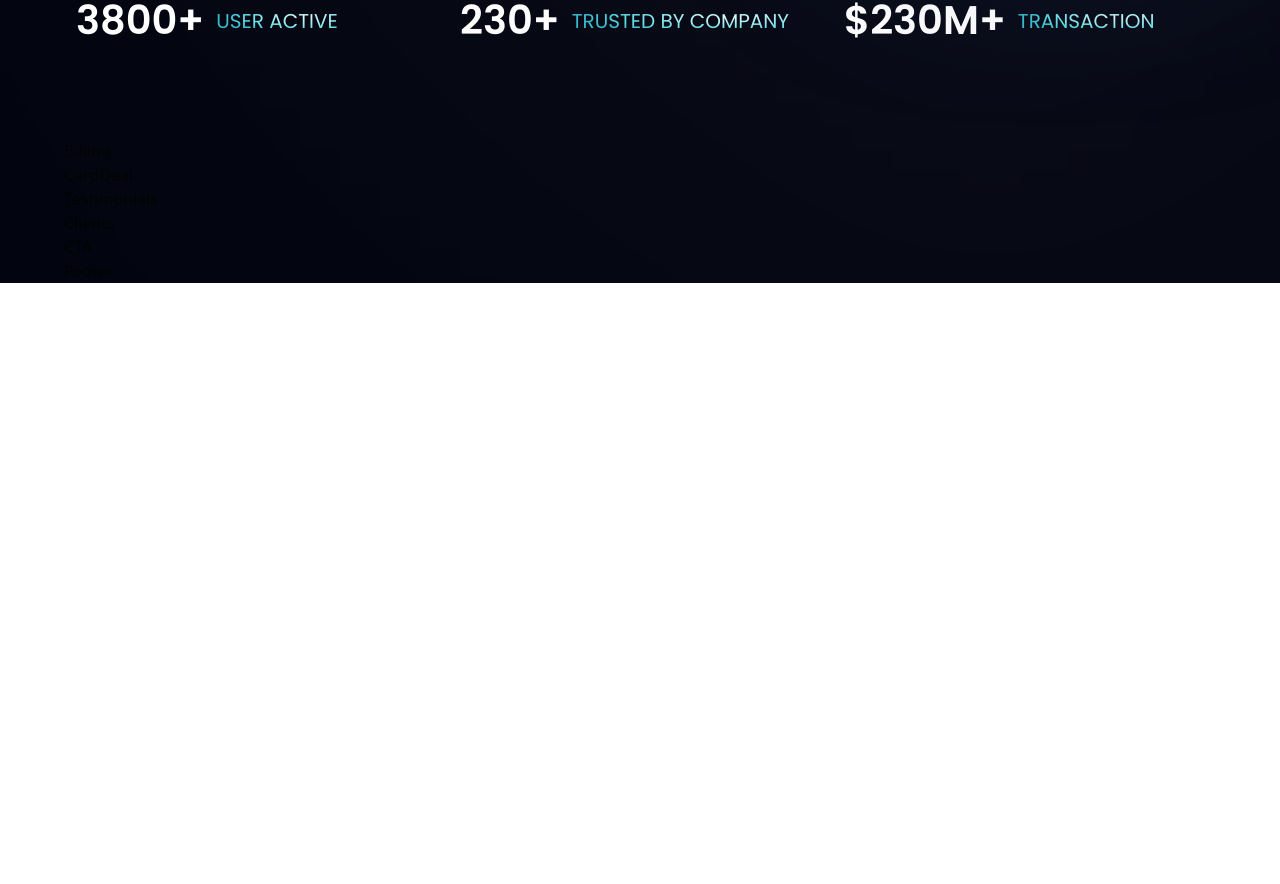
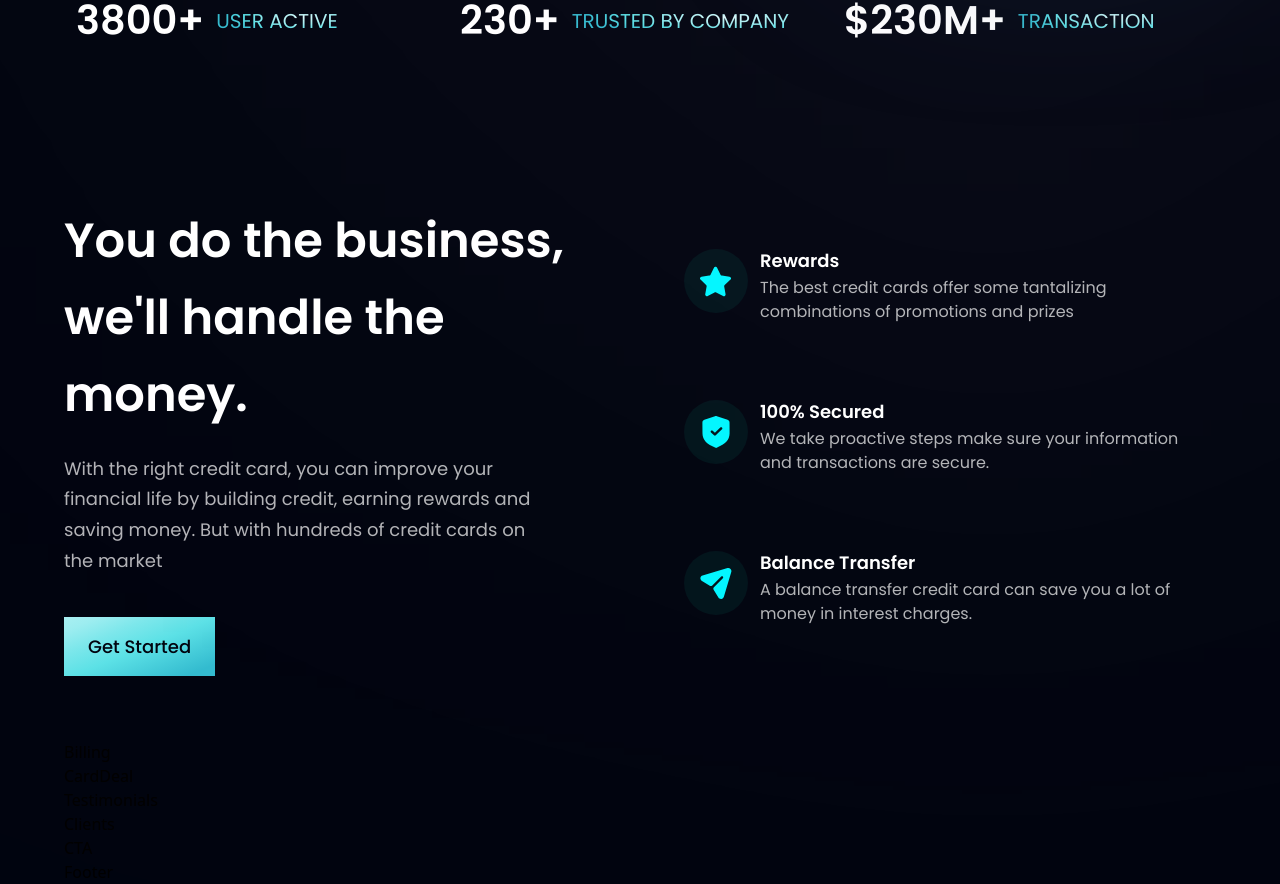
Before and after one commit to Makomanix/Business, a React (Vite) app: page / in a window 1280 px wide. Shown: the part 806-1690 px from the top of the page. Before the commit the page ends 1089 px from the top, so only its background shows below. Built offline with nearby package versions, Linux system fonts and the light colour scheme.

Commit message:
business component complete

```diff
--- a/src/Components/Business.jsx
+++ b/src/Components/Business.jsx
@@ -3,10 +3,38 @@
 import styles, { layout } from  '../style';
 import Button from './Button'
 
-const Business = () => (
-    <div>
+const FeatureCard = ({icon, title, content, index}) => (
+  <div className={`flex flex-row p-6 rounded-[20px] ${index !== features.length -1 ? "mb-6" : "mb-0"} feature-card`}>
+    <div className={`w-[64px] h-[64px] rounded-full ${styles.flexCenter} bg-dimBlue`}>
+      <img src={icon} alt='icon' className='w-[50%] h-[50%] object-contain'/>
+    </div>
+    <div className='flex-1 flex flex-col ml-3'>
+      <h4 className='font-poppins font-semibold text-white text-[18px] leading-[23px] mb-1'>
+        {title}
+      </h4>
+      <p className='font-poppins font-normal text-dimWhite text-[16px] leading-[24px] mb-1'>
+        {content}
+      </p>
 
     </div>
+  </div>
+)
+
+const Business = () => (
+    <section id="features" className={layout.section}>
+      <div className={layout.sectionInfo}>
+        <h2 className={styles.heading2}>You do the business, <br className='sm:block hidden'/> we'll handle the money.</h2>
+        <p className={`${styles.paragraph} max-w-[470px] mt-5`}>With the right credit card, you can improve your financial life by building credit, earning rewards and saving money. But with hundreds of credit cards on the market</p>
+
+        <Button styles="mt-10"/>
+      </div>
+
+      <div className={`${layout.sectionImg} flex-col`}>
+        {features.map((feature, index) => (
+          <FeatureCard key={feature.id} {...feature} index={index}/>
+        ))}
+      </div>
+    </section>
   )
 
 
--- a/src/Components/Button.jsx
+++ b/src/Components/Button.jsx
@@ -1,9 +1,11 @@
 import React from 'react'
 
-const Button = () => {
-  return (
-    <div>Button</div>
+const Button = ({ styles }) => (
+    <button type='button' className={`py-4 px-6 bg-blue-gradient font-poppins font-medium text-[18px] text-primary outline-none ${styles}`}>
+      Get Started
+
+    </button>
   )
-}
+
 
 export default Button
```
